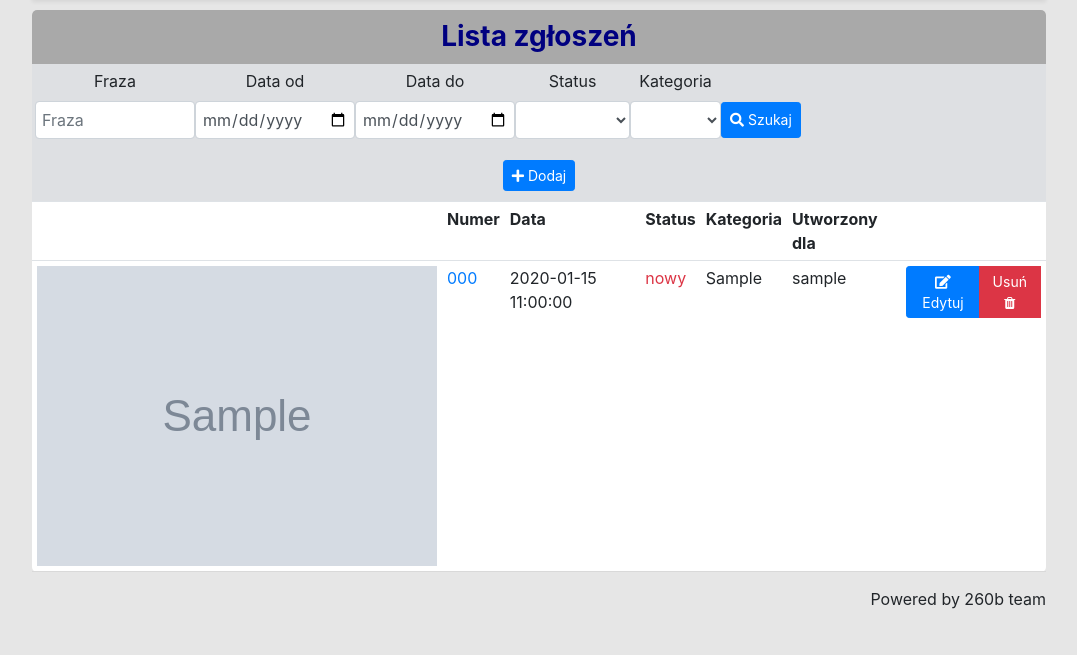
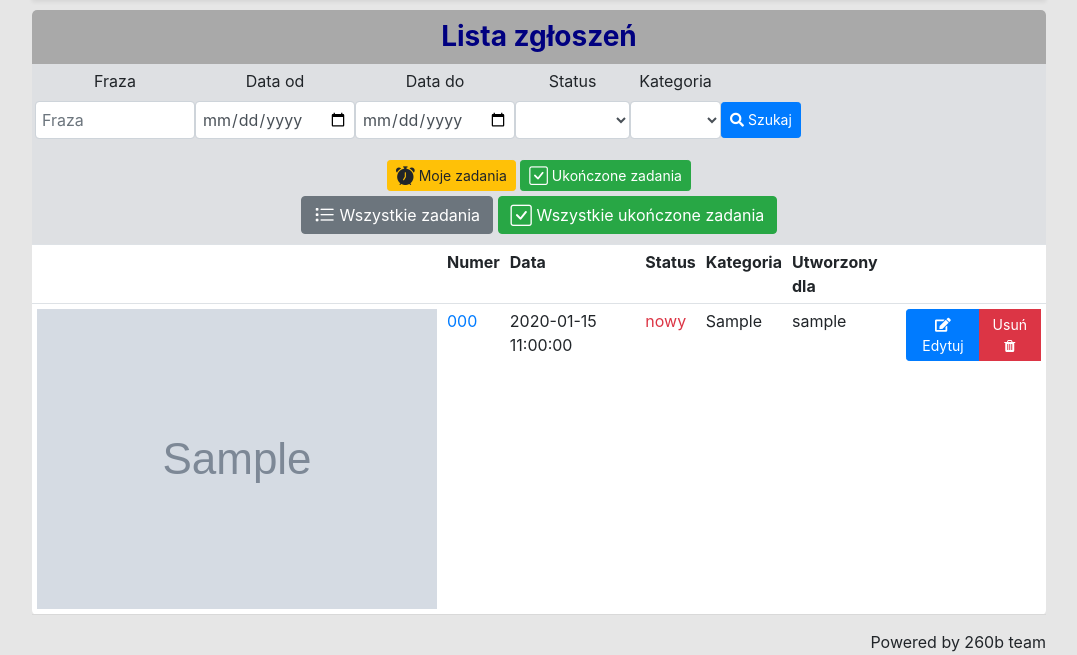
Before and after one commit to doczkowska/iwbMacMisz260, a Django app: page /service/ in a window 1280 px wide. Shown: the part 66-721 px from the top of the page, without its empty margins (101-1178 px from the left). Run offline with Django 3.2, Linux system fonts and the light colour scheme; a user stored in the database is signed in; tables that the repository leaves empty hold one stand-in row (values such as "Sample post"); grey boxes marked "Sample" are stand-in pictures; some libraries are stand-ins or nearby versions.

Commit message:
przyciski

```diff
--- a/service/templates/service/list.html
+++ b/service/templates/service/list.html
@@ -13,14 +13,18 @@
 			</button>
 		</div>
 	</form>
-	{% if user.is_authenticated %}
+		{% if user.is_authenticated %}
 	<div class="action-buttons">
-		<a class="btn btn-primary btn-sm"
-		   href="{% url "service-create" %}">
-			<i class="fas fa-plus"></i> Dodaj
-		</a>
+		<a class="btn btn-warning btn-sm" href="#"> <i class="bi bi-alarm-fill fa-lg"></i> Moje zadania </a>
+		<a class="btn btn-success btn-sm" href="#">  <i class="bi bi-check-square fa-lg"></i> Ukończone zadania </a>
 	</div>
-	{% endif %}
+		{% endif %}
+		{% if user.is_superuser %}
+			<div class="action-buttons">
+		<a class="btn btn-secondary" href="#"> <i class="bi bi-list-task fa-lg"></i> Wszystkie zadania </a>
+		<a class="btn btn-success" href="#"> <i class="bi bi-check-square fa-lg"></i> Wszystkie ukończone zadania </a>
+	</div>
+		{% endif %}
 </div>
 <div class="content">
 	<table class="table">
--- a/templates/base.html
+++ b/templates/base.html
@@ -19,8 +19,11 @@
 		  href="https://pro.fontawesome.com/releases/v5.10.0/css/all.css"
 		  integrity="sha384-AYmEC3Yw5cVb3ZcuHtOA93w35dYTsvhLPVnYs9eStHfGJvOvKxVfELGroGkvsg+p"
 		  crossorigin="anonymous"/>
+
 	<link rel="stylesheet"
 	href="https://cdnjs.cloudflare.com/ajax/libs/font-awesome/4.7.0/css/font-awesome.min.css">
+
+	<link rel="stylesheet" href="https://cdn.jsdelivr.net/npm/bootstrap-icons@1.3.0/font/bootstrap-icons.css">
 
 	<link rel="stylesheet"
 		  href="{% static "style.css" %}"/>
```
